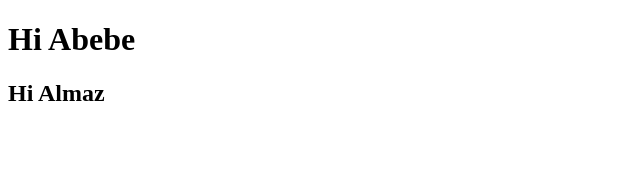
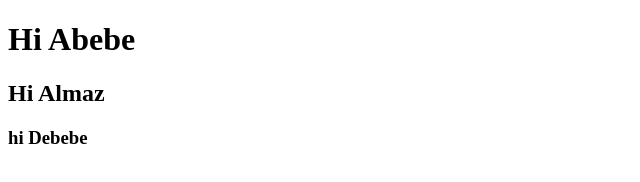
Before and after one commit to Daniel-Optimist/TestProject, a plain HTML site: page index.html in a window 1280 px wide. Shown: the whole page, without its empty margins (0-640 px from the left). Drawn offline with Linux system fonts and the light colour scheme.

Commit message:
added h3 with text "hi Debebe"

```diff
--- a/index.html
+++ b/index.html
@@ -8,5 +8,6 @@
 <body>
     <h1>Hi Abebe</h1>
     <h2> Hi Almaz</h2>
+    <h3> hi Debebe </h3>
 </body>
 </html>
```
